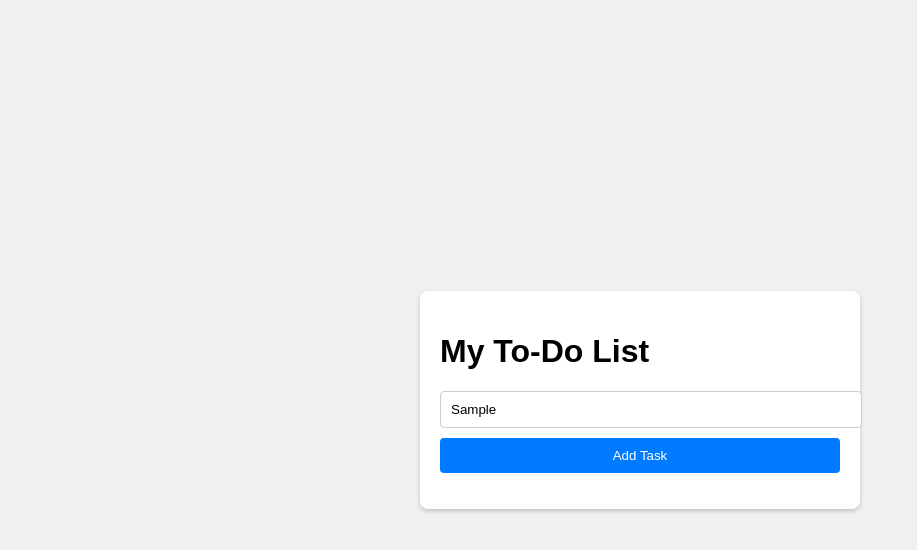
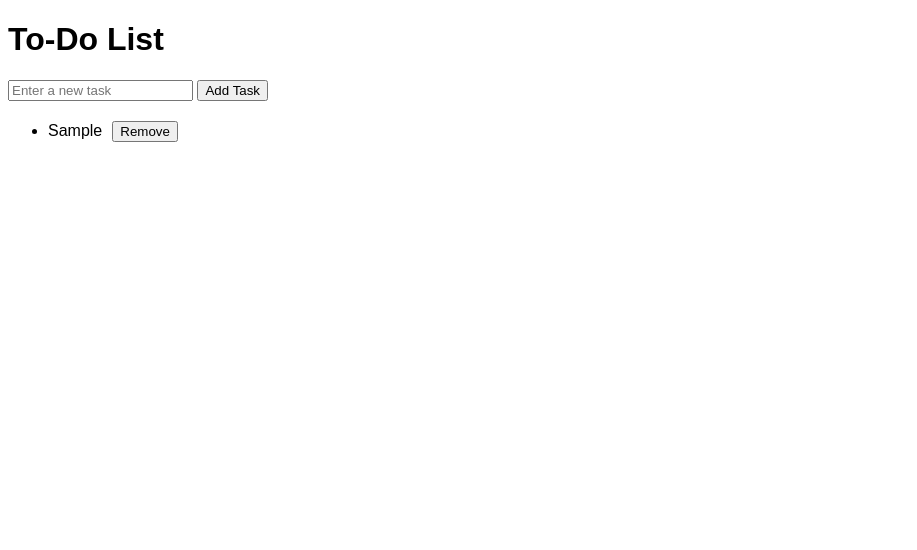
Before and after one commit to zahddy-davince/dynamic-to-do-list-js, a plain HTML site: page index.html in a window 1280 px wide. Both pictures are taken after typing "Sample" into the empty fields and a click on the button "Add Task". Shown: the whole page, without its empty margins (0-917 px from the left). Drawn offline with Linux system fonts and the light colour scheme.

Commit message:
index.html

```diff
--- a/index.html
+++ b/index.html
@@ -2,18 +2,96 @@
 <html lang="en">
 <head>
     <meta charset="UTF-8">
-    <title>To-Do List Application</title>
-    <link rel="stylesheet" href="styles.css">
+    <meta name="viewport" content="width=device-width, initial-scale=1.0">
+    <title>To-Do List App</title>
+    <style>
+        body { font-family: Arial, sans-serif; }
+        #task-list { margin-top: 20px; }
+        .remove-btn { margin-left: 10px; }
+    </style>
 </head>
 <body>
-    <div id="todo-app">
-        <h1>My To-Do List</h1>
-        <input type="text" id="task-input" placeholder="Enter a new task">
-        <button id="add-task-btn">Add Task</button>
-        <ul id="task-list">
-            <!-- Tasks will be listed here -->
-        </ul>
-    </div>
-    <script src="script.js"></script>
+    <h1>To-Do List</h1>
+    <input type="text" id="task-input" placeholder="Enter a new task">
+    <button id="add-task">Add Task</button>
+    <ul id="task-list"></ul>
+
+    <script>
+        // Wait for the DOM to fully load
+        document.addEventListener('DOMContentLoaded', () => {
+            const addButton = document.getElementById('add-task');
+            const taskInput = document.getElementById('task-input');
+            const taskList = document.getElementById('task-list');
+
+            // Initialize tasks array
+            let tasks = [];
+
+            // Function to load tasks from Local Storage
+            function loadTasks() {
+                const storedTasks = JSON.parse(localStorage.getItem('tasks') || '[]');
+                storedTasks.forEach(taskText => addTask(taskText, false)); // Load tasks without saving again
+            }
+
+            // Function to add a new task
+            function addTask(taskText, save = true) {
+                // Check if taskText is not empty
+                if (taskText === "") {
+                    alert("Please enter a task.");
+                    return;
+                }
+
+                // Create a new li element
+                const li = document.createElement('li');
+                li.textContent = taskText;
+
+                // Create a remove button
+                const removeButton = document.createElement('button');
+                removeButton.textContent = "Remove";
+                removeButton.className = 'remove-btn';
+
+                // Assign an onclick event to the remove button
+                removeButton.onclick = () => {
+                    taskList.removeChild(li);
+                    removeTaskFromStorage(taskText); // Remove from Local Storage
+                };
+
+                // Append the remove button to the li element
+                li.appendChild(removeButton);
+                // Append the li to the task list
+                taskList.appendChild(li);
+
+                // Save to Local Storage if required
+                if (save) {
+                    tasks.push(taskText);
+                    localStorage.setItem('tasks', JSON.stringify(tasks));
+                }
+            }
+
+            // Remove a task from Local Storage
+            function removeTaskFromStorage(taskText) {
+                tasks = tasks.filter(task => task !== taskText);
+                localStorage.setItem('tasks', JSON.stringify(tasks));
+            }
+
+            // Add event listener to addButton
+            addButton.addEventListener('click', () => {
+                const taskText = taskInput.value.trim();
+                addTask(taskText); // Add the task
+                taskInput.value = ''; // Clear the input field
+            });
+
+            // Add event listener to taskInput for 'keypress' event
+            taskInput.addEventListener('keypress', (event) => {
+                if (event.key === 'Enter') {
+                    const taskText = taskInput.value.trim();
+                    addTask(taskText); // Add the task
+                    taskInput.value = ''; // Clear the input field
+                }
+            });
+
+            // Load tasks from Local Storage when the page loads
+            loadTasks();
+        });
+    </script>
 </body>
 </html>
```
